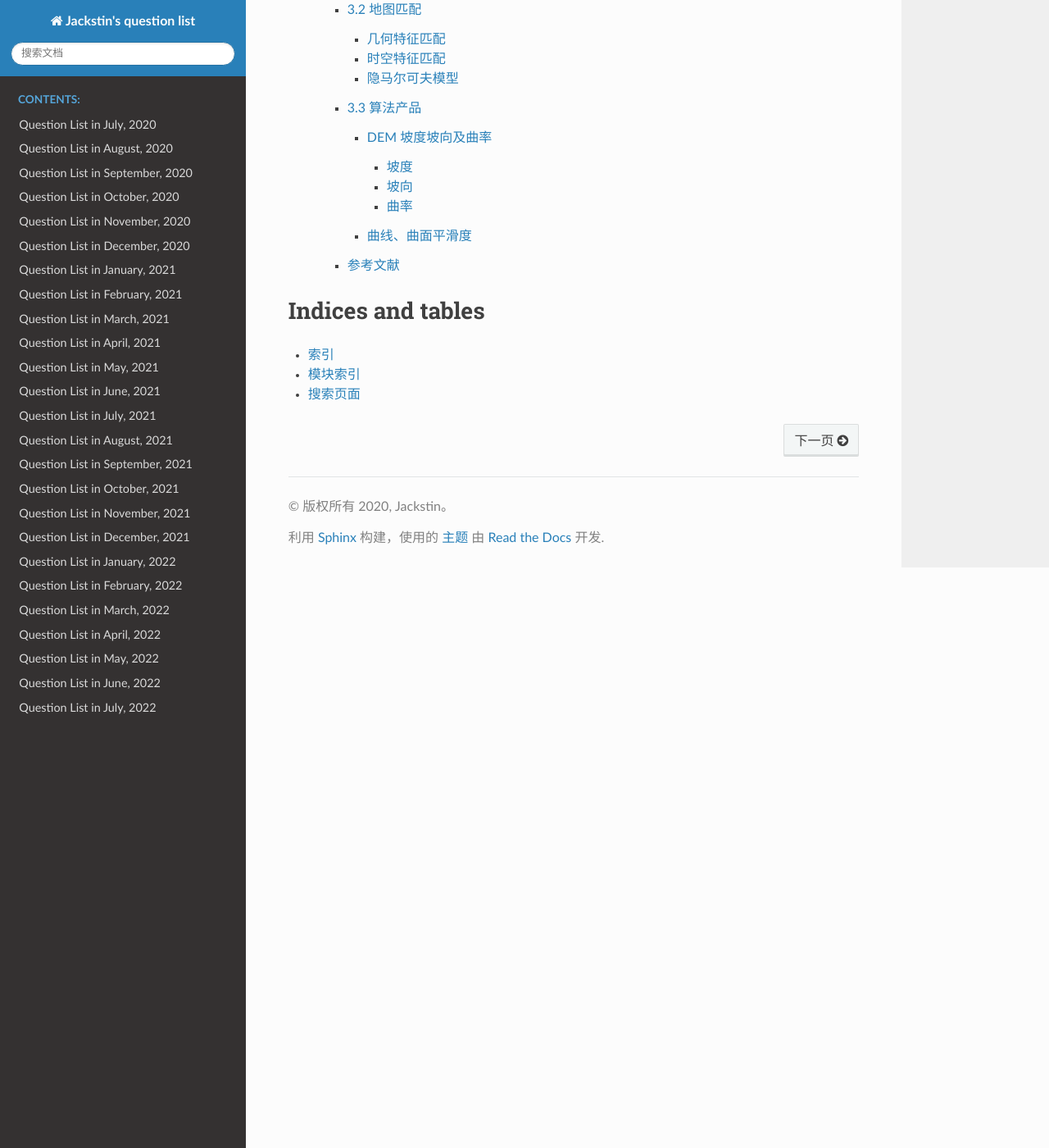
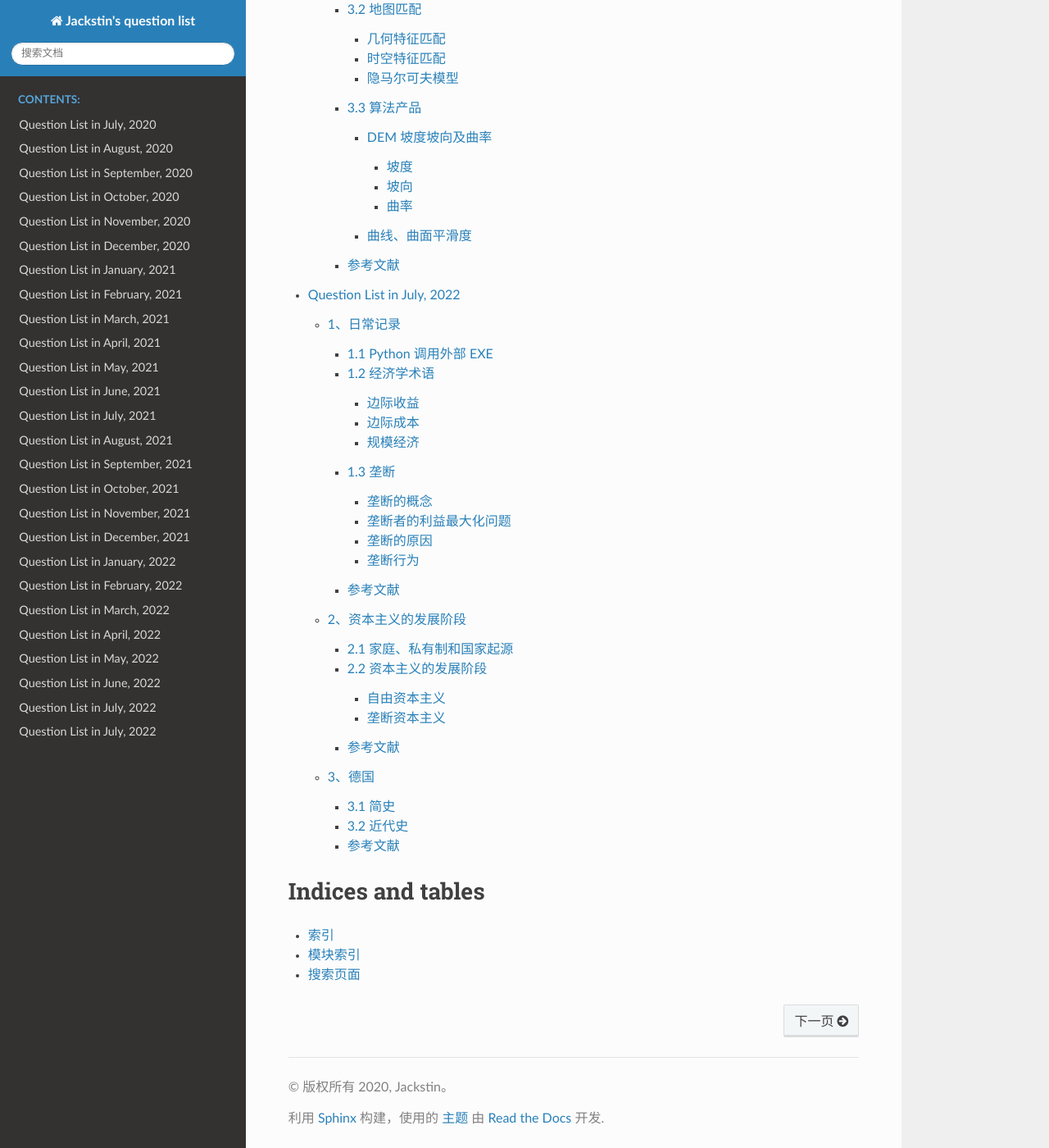
Before and after one commit to Toyimo/Jackstin-Questions, a Sphinx documentation site: the page built from source/index.rst, in a window 1280 px wide and 1400 px high, scrolled down 25904 px. Shown: the whole window at 82% size. Built offline with Sphinx 7.4.7 and the Read the Docs theme 2.0.0, drawn with Linux system fonts in a browser that asks for light colours; some of the changed lines change nothing that is shown.

Commit message:
Add 202208

```diff
--- /dev/null
+++ b/source/Q202208.rst
@@ -0,0 +1,219 @@
+Question List in July, 2022
+===========================
+
+🌠 You are the star that never dies, my dream day after day.
+
+.. _1日常记录:
+
+1、日常记录
+-----------
+
+此处记录一些日常学习内容。
+
+.. _11-python-调用外部-exe:
+
+1.1 Python 调用外部 EXE
+~~~~~~~~~~~~~~~~~~~~~~~
+
+调用外部 exe 并同步设置运行环境：
+
+.. code:: python
+
+   os.system("start /d 文件所在目录 /wait EXE文件名")
+
+打包程序：
+
+.. code:: python
+
+   pyinstaller -F -i psyduck_32.ico WinForm.py
+
+.. _12-经济学术语:
+
+1.2 经济学术语
+~~~~~~~~~~~~~~
+
+边际收益
+^^^^^^^^
+
+边际收益 *Marginal Revenue*
+是指增加一单位产品的销售所增加的收益，即最后一单位产品的售出所取得的收益。它可以是正值或负值。边际收益是厂商分析中的重要概念。利润最大化的一个必要条件是边际收益等于边际成本。
+
+边际成本
+^^^^^^^^
+
+在经济学和金融学中，边际成本 *Marginal Cost*
+指的是每一单位新增生产的产品（或者购买的产品）带来到总成本的增量。这个概念表明每一单位的产品的成本与总产品量有关。比如，仅生产一辆汽车的成本是极其巨大的，而生产第101辆汽车的成本就低得多，而生产第10000汽车的成本就更低了（这是因为规模经济）。
+
+.. math:: MC=\frac{\Delta TC(Q)}{\Delta Q}
+
+边际成本和单位平均成本不一样，单位平均成本考虑了全部的产品，而边际成本忽略了最后一个产品之前的。例如，每辆汽车的平均成本包括生产第一辆车的很大的固定成本（在每辆车上进行分配）。而边际成本根本不考虑固定成本。边际成本定价是销售商品时使用的经营战略。其思想就是边际成本是商品可以销售的最低价，这样才能使企业在经济困难时期维持下去。因为固定成本几乎沉没，理论上边际成本可以使企业无损失的继续运转。
+
+规模经济
+^^^^^^^^
+
+**大规模生产导致的经济效益**\ 简称\ **规模经济**\ ，是指在一定的产量范围内，随着产量的增加，平均成本不断降低的事实。规模经济是由于一定的产量范围内，固定成本可以认为变化不大，那么新增的产品就可以分担更多的固定成本，从而使总成本下降。
+
+.. _13-垄断:
+
+1.3 垄断
+~~~~~~~~
+
+垄断的概念
+^^^^^^^^^^
+
+垄断在政治经济学书上指少数资本主义企业凭借其控制的巨额资本，足够的生产经营规模和市场份额，通过协定、同盟、联合、参股等方法，操纵与控制一个或几个部门的商品生产或流通，以获取高额利润。
+
+《孟子·公孙丑下》第十章有言：
+
+   “\ *古之为市也，以其所有，易其所无者，有司者治之耳。有贱丈夫焉，必求龙断而登之，以左右望而罔市利。人皆以为贱，故从而征之。征商自此贱丈夫始矣。*\ ”
+
+这里的“龙断”通“垄断”；其目的为“网罗市利”，译即搜刮牟取整个市场的利润；其方式为“登之而左右望”，译即找个高坡爬上去左瞧瞧右看看以操纵贸易；孟子在这里认为“贱丈夫”的“垄断”催生了征商课税。
+
+垄断者的利益最大化问题
+^^^^^^^^^^^^^^^^^^^^^^
+
+假设以 :math:`TR(Q)` 和 :math:`TC(Q)`
+来表示垄断者的总收益和总成本函数，\ :math:`\pi(Q)` 为生产 :math:`Q`
+个单位该产品时垄断者的利润水平，由此可确定垄断者的利润最大化问题为：
+
+.. math:: \max_Q\pi(Q)=TR(Q)-TC(Q)
+
+当最大化利润产量 :math:`Q^m>0`
+时，垄断者利润最大化产出的必要非充分条件是：
+
+.. math::
+
+   \frac{\partial\pi(Q)}{\partial Q}=
+   \frac{\partial TR(Q)}{\partial Q}-\frac{\partial TC(Q)}{\partial Q}=
+   MR(Q)-MC(Q)
+   =0
+
+这里的 :math:`MR(Q)` 和 :math:`MC(Q)`
+分别为边际收益和边际成本。该必要条件也可以解释为垄断者总是在使得边际收入等于边际成本的情况下决定产量。
+
+垄断的原因
+^^^^^^^^^^
+
+垄断的基本原因是进入壁垒，即垄断企业能在市场上保持唯一或主要卖者的地位，其他企业不能或轻易进入市场。形成壁垒主要有3个原因：
+
+-  垄断的原因
+
+   | **a. 资源的垄断**\ ：如原油、黄金等等；
+   | **b.
+     政府管制**\ ：政府出于特殊目的或公共目的给予一个企业排他性的出售某种商品的权力；如生活必需品、管制品、专利著作权等；
+   | **c.
+     自然垄断**\ ：企业因为工艺先进而可以以低成本提供产品，这类企业往往通过规模效应达到成本最小化，影响整个行业的成本，使其他企业难以进入与之竞争；
+
+垄断行为
+^^^^^^^^
+
+垄断的行为主要有以下 4 种类型：
+
+-  垄断行为
+
+   | **a.
+     垄断协议**\ ：垄断协议，也称为卡特尔，是指经营者之间达成或者采取的旨在排除、限制竞争的协议和决定或者其他协同行为。垄断协议分为横向垄断协议和纵向垄断协议。横向垄断协议是指具有竞争关系的经营者之间形成的垄断协议。纵向垄断协议是指经营者与下游交易相对人达成的垄断协议；
+   | **b. 滥用市场支配地位**\ ；
+   | **c. 具有或者可能具有排除、限制竞争效果的经营者集中**\ ；
+   | **d. 滥用行政权力排除、限制竞争**\ 。
+
+参考文献
+~~~~~~~~
+
+1. CSDN 博客.
+   `python中os.system调用exe文件问题 <https://blog.csdn.net/qq_28418387/article/details/52965056>`__\ [EB/OL].
+
+2. MBA智库百科.
+   `垄断 <https://wiki.mbalib.com/wiki/%E5%9E%84%E6%96%AD>`__\ [EB/OL].
+
+3. 知乎.
+   `《经济学原理》笔记06：垄断 <https://zhuanlan.zhihu.com/p/145738530>`__\ [EB/OL].
+
+.. _2资本主义的发展阶段:
+
+2、资本主义的发展阶段
+---------------------
+
+以马克思列宁主义为纲，了解资本主义的发展历程。
+
+.. _21-家庭私有制和国家起源:
+
+2.1 家庭、私有制和国家起源
+~~~~~~~~~~~~~~~~~~~~~~~~~~
+
+恩格斯在《家庭、私有制和国家起源》中提到了如下五个阶段：原始氏族社会、古代奴隶制社会、中世纪农奴制社会、近代雇佣劳动制社会、未来的共产主义社会。也就是我们常说的原始社会、奴隶制社会、封建主义社会、资本主义社会以及共产主义社会。
+
+.. _22-资本主义的发展阶段:
+
+2.2 资本主义的发展阶段
+~~~~~~~~~~~~~~~~~~~~~~
+
+列宁在《帝国主义是资本主义的最终阶段》中指出，资本主义发展经历了两个历史阶段，一个是自由竞争阶段，一个是垄断阶段，也即帝国主义阶段。
+自由竞争阶段向垄断阶段的过渡，是在 19 世纪末、20
+世纪初完成的。在资本主义向帝国主义过渡的历史时期，社会经济政治均发生了深刻的变化。
+
+   资本主义基本特征：经济上，以私营经济为主，没有政府干预或者政府干预很少。政治上，资产阶级政党掌权，或实行资本主义的民主政治制度。在区分国家性质上，从政权在哪个阶级手里是最容易看出来是什么国家，而建立什么样的经济体制只是统治阶级为达到自己那个阶级目的的一个手段。而不是说市场经济就是资本主义，计划经济就是社会主义。@英特纳雄耐尔.知乎
+
+自由资本主义
+^^^^^^^^^^^^
+
+自由资本主义是亚当斯密在《国富论》中提出的观点，也叫早期资本主义和殖民资本主义；中国教科书的解释就是资本主义在发展初期进行资本原始积累的过程，叫做自由资本主义时期。也可以理解为是自由竞争占市场主导地位的资本主义。
+
+在自由资本主义阶段，私人资本家或资本家集团之间可以不受限制地展开自由竞争，国家不干预社会经济生活，采取自由放任和自由贸易的政策,企业和社会的经济活动完全受经济规律的自发调节。
+
+垄断资本主义
+^^^^^^^^^^^^
+
+后来随着第二次工业革命的进行，生产力水平和能力急剧提高，主要资本主义国家完成了资本原始积累。主要资本主义国家的行业竞争进入白热化，经过大范围的残酷竞争和淘汰，各个主要行业被一家或者几家超级企业控制，进入了垄断资本主义时期；垄断资本主义也被我们叫做帝国主义。
+
+.. _参考文献-2:
+
+参考文献
+~~~~~~~~
+
+1. 知乎.
+   `资本主义发展了哪些阶段？ <https://www.zhihu.com/question/270977291>`__\ [EB/OL].
+
+2. 百度百科.
+   `自由资本主义 <https://baike.baidu.com/item/%E8%87%AA%E7%94%B1%E8%B5%84%E6%9C%AC%E4%B8%BB%E4%B9%89/5096738?fr=aladdin>`__\ [EB/OL].
+
+.. _3德国:
+
+3、德国
+-------
+
+德国全称为德意志联邦共和国，\ *Federal Republic of
+Germany*\ ，是位于中欧的\ **联邦议会共和制**\ 国家。在创新领域排名第一，北邻丹麦，西部与荷兰、比利时、卢森堡和法国接壤，南邻瑞士和奥地利，东部与捷克和波兰接壤，由16
+个联邦州组成，首都柏林，领土面积 35.7582 万平方公里
+，以温带气候为主，人口约 8293
+万，是欧洲联盟中人口最多的国家，以德意志人为主体民族。德国的行政区以及地理位置如下图所示：
+
+   .. figure:: pic/202208/Germany.png
+      :align: center
+
+.. _31-简史:
+
+3.1 简史
+~~~~~~~~
+
+德国人的祖先是古代居住在中欧的日耳曼人。10
+世纪时日耳曼人建立神圣罗马帝国，后发生分裂。1871
+年普鲁士王国吞并除奥地利帝国以外的德意志各邦国建立德意志帝国，完成德意志统一。1914
+年和 1939 年，德国先后挑起两次世界大战并战败。1945
+年分裂为东西两部分。1990 年 10 月 3
+日，德意志民主共和国（简称东德或民主德国）并入联邦德国，实现两德统一。
+
+.. _32-近代史:
+
+3.2 近代史
+~~~~~~~~~~
+
+.. _参考文献-3:
+
+参考文献
+~~~~~~~~
+
+1. 百度百科.
+   `德国 <https://baike.baidu.com/item/%E5%BE%B7%E5%9B%BD/147953>`__\ [EB/OL].
+
+.. |image1| image:: D:\Ashinjero\Jaxin's%20question%20list\2007-2208-TJISM\pic\202208\Germany.png
--- a/source/index.rst
+++ b/source/index.rst
@@ -35,6 +35,7 @@ Welcome to Jackstin's question list's documentation!
    Q202205.rst
    Q202206.rst
    Q202207.rst
+   Q202208.rst
 
 Indices and tables
 ==================
```
Also changed, not shown: 1 other file.
